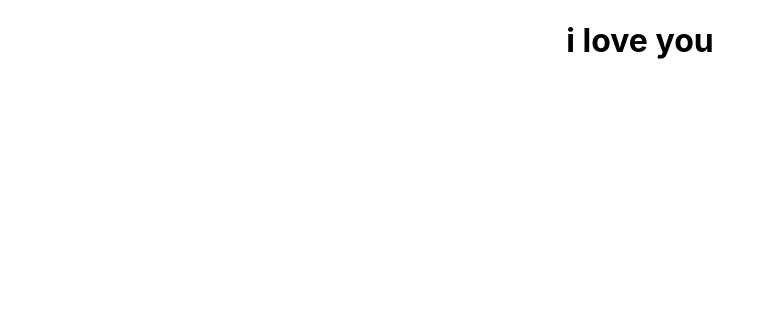
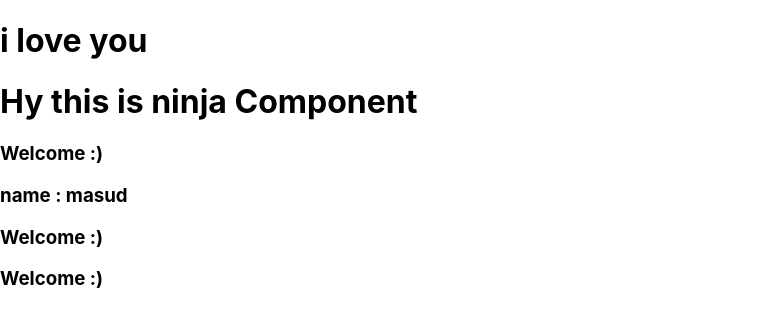
Before and after one commit to MasudOsmanmr9/react-redux, a React (Create React App) app: page / in a window 1280 px wide. Shown: the top 326 px of the page, without its empty margins (0-775 px from the left). Built offline with nearby package versions, Linux system fonts and the light colour scheme.

Commit message:
nested components compleate

```diff
--- a/src/App.css
+++ /dev/null
@@ -1,38 +0,0 @@
-.App {
-  text-align: center;
-}
-
-.App-logo {
-  height: 40vmin;
-  pointer-events: none;
-}
-
-@media (prefers-reduced-motion: no-preference) {
-  .App-logo {
-    animation: App-logo-spin infinite 20s linear;
-  }
-}
-
-.App-header {
-  background-color: #282c34;
-  min-height: 100vh;
-  display: flex;
-  flex-direction: column;
-  align-items: center;
-  justify-content: center;
-  font-size: calc(10px + 2vmin);
-  color: white;
-}
-
-.App-link {
-  color: #61dafb;
-}
-
-@keyframes App-logo-spin {
-  from {
-    transform: rotate(0deg);
-  }
-  to {
-    transform: rotate(360deg);
-  }
-}
--- a/src/App.js
+++ b/src/App.js
@@ -1,13 +1,15 @@
-import React from 'react';
-import logo from './logo.svg';
-import './App.css';
+import React,{Component} from 'react';
+import Ninjas from './Ninjas'
 
-function App() {
-  return (
-    <div className="App">
-      <h1>i love you</h1>
-    </div>
-  );
+class App extends Component {
+  render(){
+    return (
+      <div className="App">
+        <h1>i love you</h1>
+        <Ninjas/>
+      </div>
+    );
+  }
 }
 
 export default App;
--- /dev/null
+++ b/src/Ninjas.js
@@ -0,0 +1,17 @@
+import React,{Component} from 'react';
+
+class Ninjas extends Component{
+    render(){
+        return(
+            <div>
+                <h1>Hy this is ninja Component</h1>
+                <h3>Welcome :)</h3>
+                <h3>name : masud</h3>
+                <h3>Welcome :)</h3>
+                <h3>Welcome :)</h3>
+            </div>
+        )
+    }
+}
+
+export default Ninjas;
```
Also changed, not shown: src/logo.svg (deleted), 1 other file (tests, documents, lock files or other folders).
